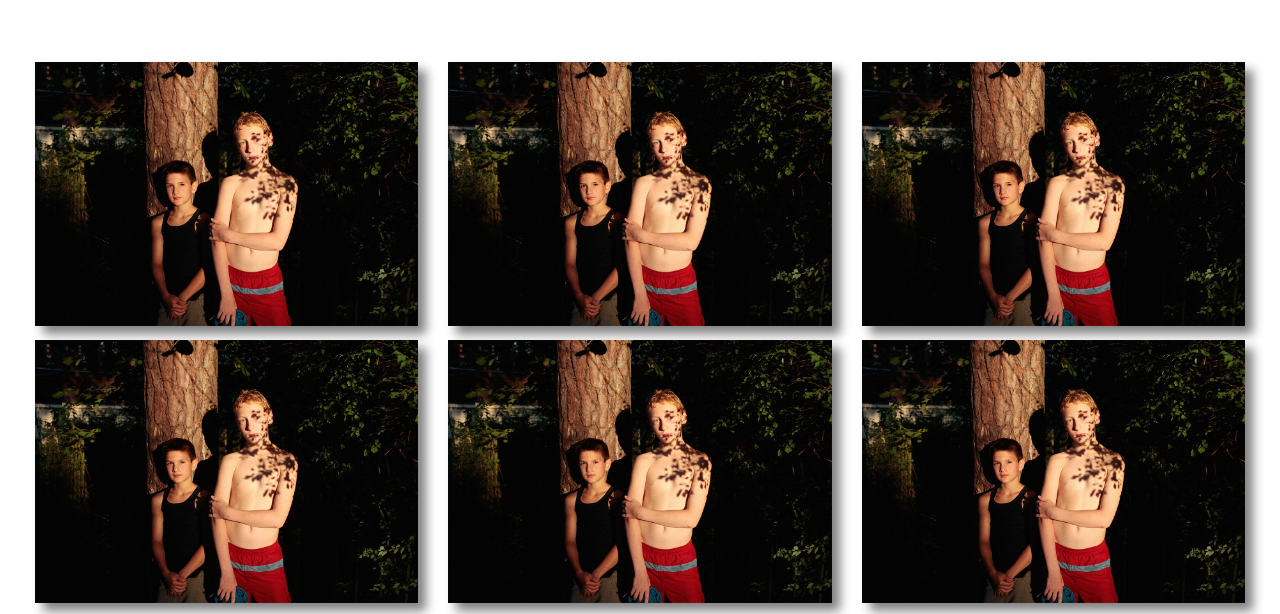
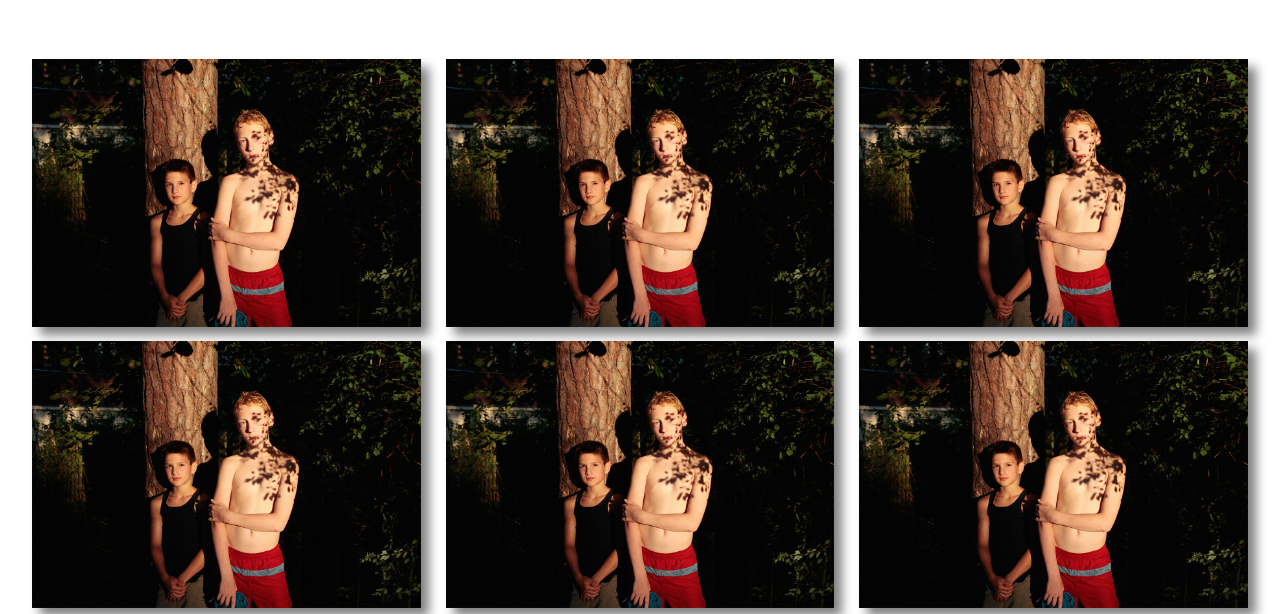
Before and after one commit to teravilde/photographer, a plain HTML site: page index.html in a window 1280 px wide. Shown: the part 111-725 px from the top of the page. Drawn offline with Linux system fonts and the light colour scheme.

Commit message:
Update style.css

```diff
--- a/css/style.css
+++ b/css/style.css
@@ -25,7 +25,7 @@ a{
 }
 .galery_column_first, .galery_column_second, .galery_column_third {
 
-	margin: 15px 15px;
+	margin: 1% 1%;
 	width: 33,3%;
 
 }
```
